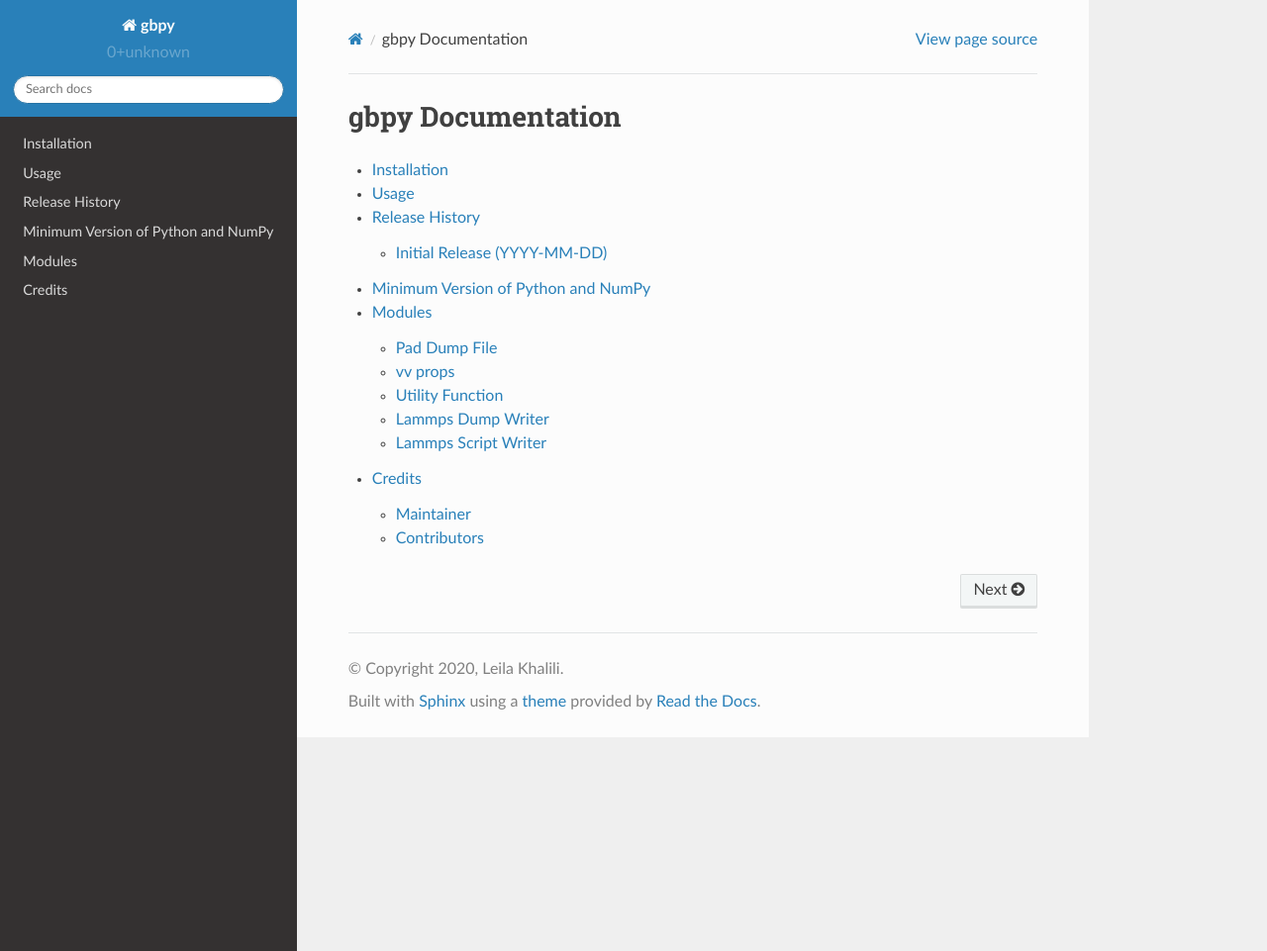
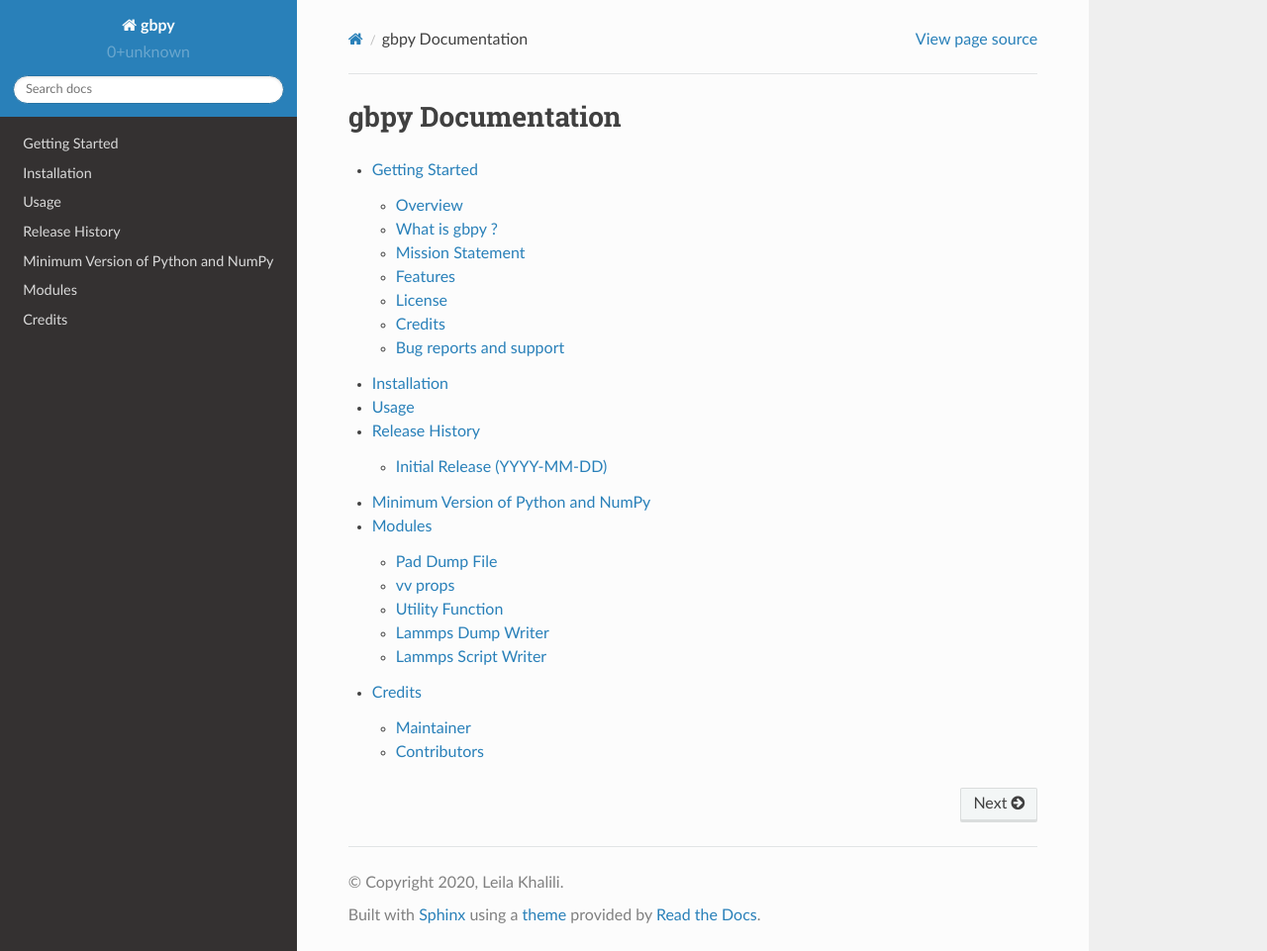
Before and after one commit to spatala/gbpy, a Sphinx documentation site: the page built from docs/source/index.rst, in a window 1280 px wide and 961 px high. Shown: the whole window at 99% size. Built offline with Sphinx 7.4.7 and the Read the Docs theme 2.0.0, drawn with Linux system fonts in a browser that asks for light colours; some of the changed lines change nothing that is shown.

Commit message:
add get_started

```diff
--- /dev/null
+++ b/docs/source/get_started.rst
@@ -0,0 +1,54 @@
+================
+Getting Started
+================
+
+Overview
+---------
+
+Free Unified Rendering for Python
+
+
+What is gbpy ?
+---------------
+
+
+
+Mission Statement
+------------------
+
+The purpose of gbpy is to
+
+* clearly written
+
+We hope that, if we fail to do this, you will let us know and we will try and make it better.
+
+Features
+---------
+
+**Efficient**
+
+
+
+**Robust**
+
+
+**Multiplatform**
+
+
+License
+---------
+
+FURY is distributed under the BSD 3 License
+
+Credits
+--------
+
+The following people have been involved in the development of FURY:
+
+* Leila Khalili, North Carolina State University, NC, USA
+* Srikanth Patala, North Carolina State University, NC, USA
+
+Bug reports and support
+---------------------------
+
+Please report any issues via https://github.com/spatala/gbpy/issues. All types of issues are welcome including bug reports, documentation typos, feature requests and so on.
--- a/docs/source/index.rst
+++ b/docs/source/index.rst
@@ -9,6 +9,7 @@ gbpy Documentation
 .. toctree::
    :maxdepth: 2
 
+   get_started
    installation
    usage
    release-history
```
